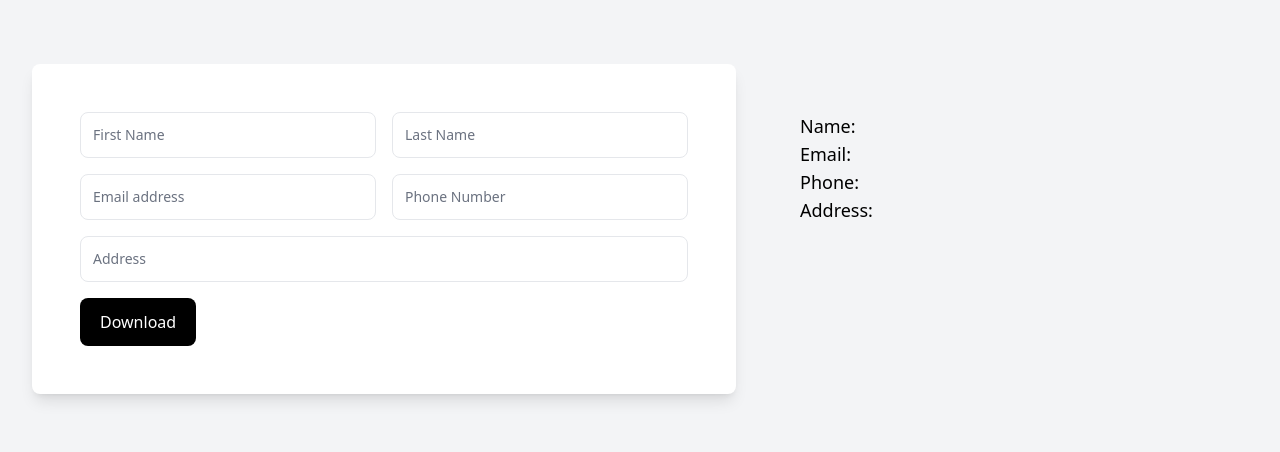
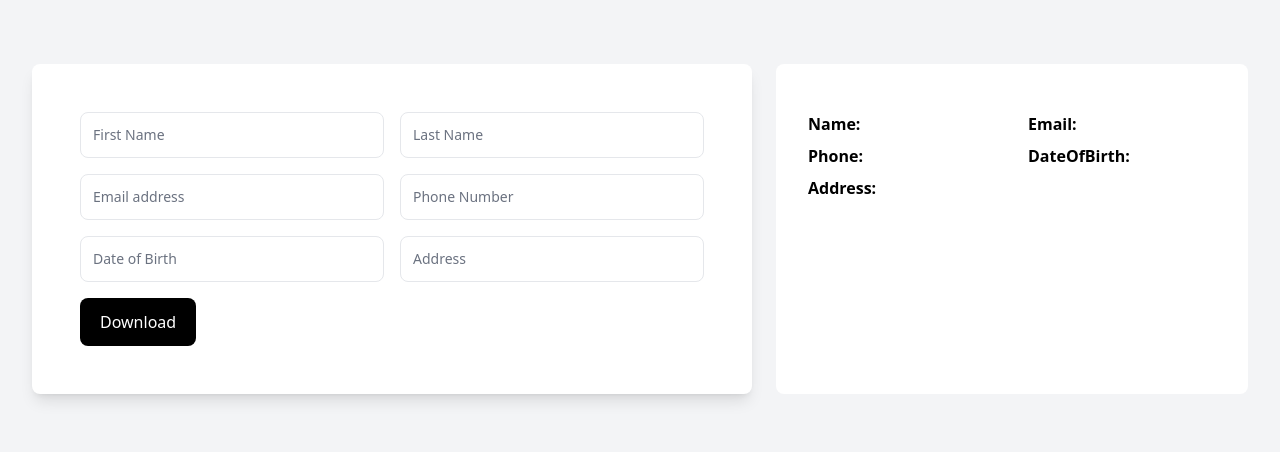
Before and after one commit to yenaingtun-dev/CV-Application, a React (Vite) app: page / in a window 1280 px wide. Shown: the top 452 px of the page. Built offline with nearby package versions, Linux system fonts and the light colour scheme.

Commit message:
updated form

```diff
--- a/src/components/CV.jsx
+++ b/src/components/CV.jsx
@@ -7,6 +7,7 @@ const CV = () => {
     lastName: "",
     email: "",
     phone: "",
+    dateOfBirth: "",
     address: "",
   });
 
@@ -18,7 +19,8 @@ const CV = () => {
   return (
     <section className="bg-gray-100">
       <div className="mx-auto max-w-screen-xl px-4 py-16 sm:px-6 lg:px-8">
-        <div className="grid grid-cols-1 gap-x-16 gap-y-8 lg:grid-cols-5">
+        <div className="grid grid-cols-1 gap-x-6 gap-y-8 lg:grid-cols-5">
+          {/* form */}
           <div className="rounded-lg bg-white p-8 shadow-lg space-y-4 lg:col-span-3 lg:p-12">
             <div className="grid grid-cols-1 gap-4 sm:grid-cols-2">
               <div>
@@ -31,7 +33,7 @@ const CV = () => {
                   type="text"
                   id="firstName"
                   name="firstName"
-                  value={formData.firstName || ''}
+                  value={formData.firstName || ""}
                   onChange={handleInputChange}
                 />
               </div>
@@ -46,7 +48,7 @@ const CV = () => {
                   type="text"
                   id="lastName"
                   name="lastName"
-                  value={formData.lastName || ''}
+                  value={formData.lastName || ""}
                   onChange={handleInputChange}
                 />
               </div>
@@ -63,7 +65,7 @@ const CV = () => {
                   type="email"
                   id="email"
                   name="email"
-                  value={formData.email || ''}
+                  value={formData.email || ""}
                   onChange={handleInputChange}
                 />
               </div>
@@ -78,13 +80,27 @@ const CV = () => {
                   type="tel"
                   id="phone"
                   name="phone"
-                  value={formData.phone || ''}
+                  value={formData.phone || ""}
                   onChange={handleInputChange}
                 />
               </div>
             </div>
 
-            <div className="grid grid-cols-1 gap-4">
+            <div className="grid grid-cols-1 gap-4 sm:grid-cols-2">
+              <div>
+                <label className="sr-only" htmlFor="dateOfBirth">
+                  Date Of Birth
+                </label>
+                <input
+                  className="w-full rounded-lg border-gray-200 p-3 text-sm"
+                  placeholder="Date of Birth"
+                  type="text"
+                  id="dateOfBirth"
+                  name="dateOfBirth"
+                  value={formData.dateOfBirth || ""}
+                  onChange={handleInputChange}
+                />
+              </div>
               <div>
                 <label className="sr-only" htmlFor="address">
                   Address
@@ -95,7 +111,7 @@ const CV = () => {
                   type="text"
                   id="address"
                   name="address"
-                  value={formData.address || ''}
+                  value={formData.address || ""}
                   onChange={handleInputChange}
                 />
               </div>
@@ -110,12 +126,34 @@ const CV = () => {
               </button>
             </div>
           </div>
-
-          <div className="lg:col-span-2 lg:py-12">
-            <p className="max-w-xl text-lg">Name: {formData.firstName} {formData.lastName}</p>
-            <p className="max-w-xl text-lg">Email: {formData.email}</p>
-            <p className="max-w-xl text-lg">Phone: {formData.phone}</p>
-            <p className="max-w-xl text-lg">Address: {formData.address}</p>
+          {/* card */}
+          <div className="rounded-lg bg-white p-8 space-y-2 shadown-lg lg:col-span-2 lg:py-12">
+            <div className="grid grid-cols-1 gap-4 lg:grid-cols-2 lg:gap-8">
+              <div className="max-w-max">
+                <p className="font-bold">Name:</p>
+                <p>{formData.firstName} {formData.lastName}</p>
+              </div>
+              <div className="max-w-max">
+                <p className="font-bold">Email:</p>
+                <p>{formData.email}</p>
+              </div>
+            </div>
+            <div className="grid grid-cols-1 gap-4 lg:grid-cols-2 lg:gap-8">
+              <div className="max-w-max">
+                <p className="font-bold">Phone:</p>
+                <p>{formData.phone}</p>
+              </div>
+              <div className="max-w-max">
+                <p className="font-bold">DateOfBirth:</p>
+                <p>{formData.dateOfBirth}</p>
+              </div>
+            </div>
+            <div className="grid grid-cols-1 gap-4">
+              <div className="max-w-max">
+                <p className="font-bold">Address:</p>
+                <p>{formData.address}</p>
+              </div>
+            </div>
           </div>
         </div>
       </div>
```
